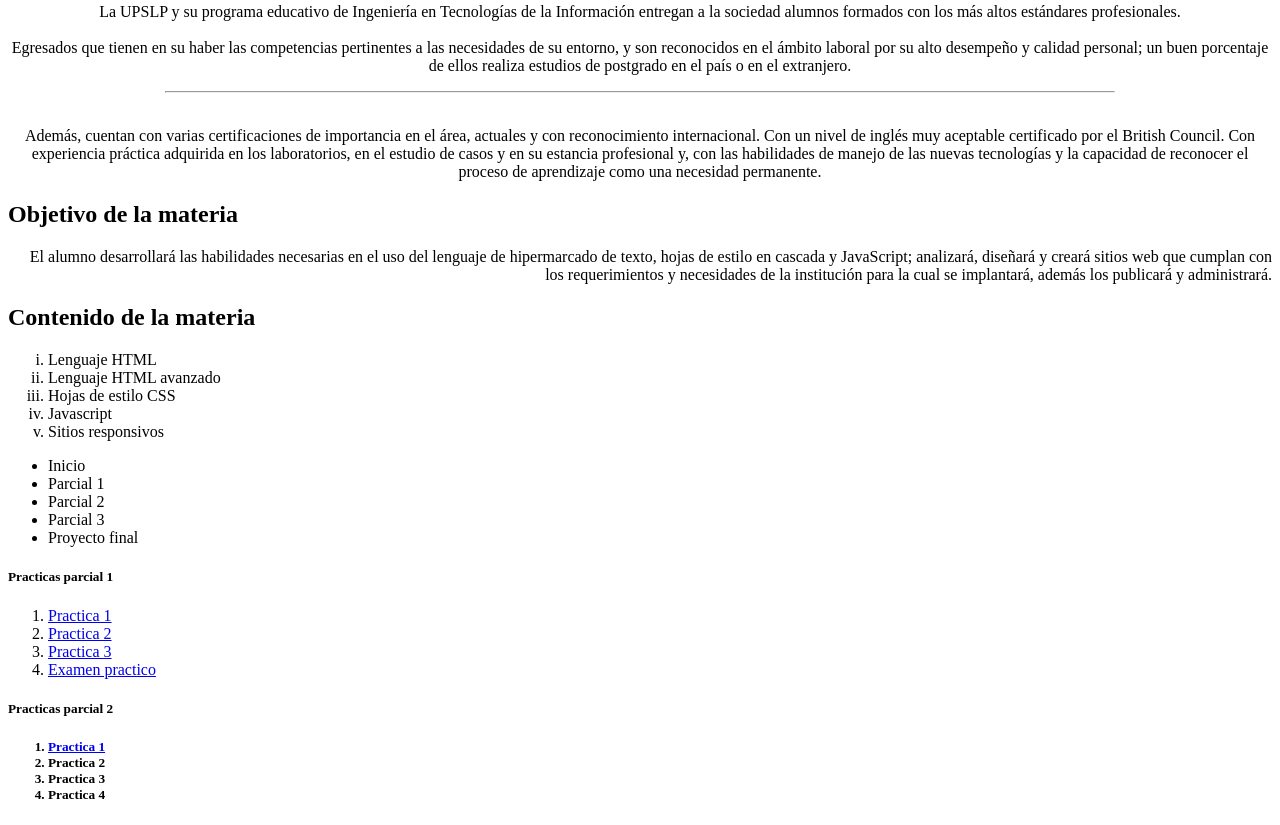
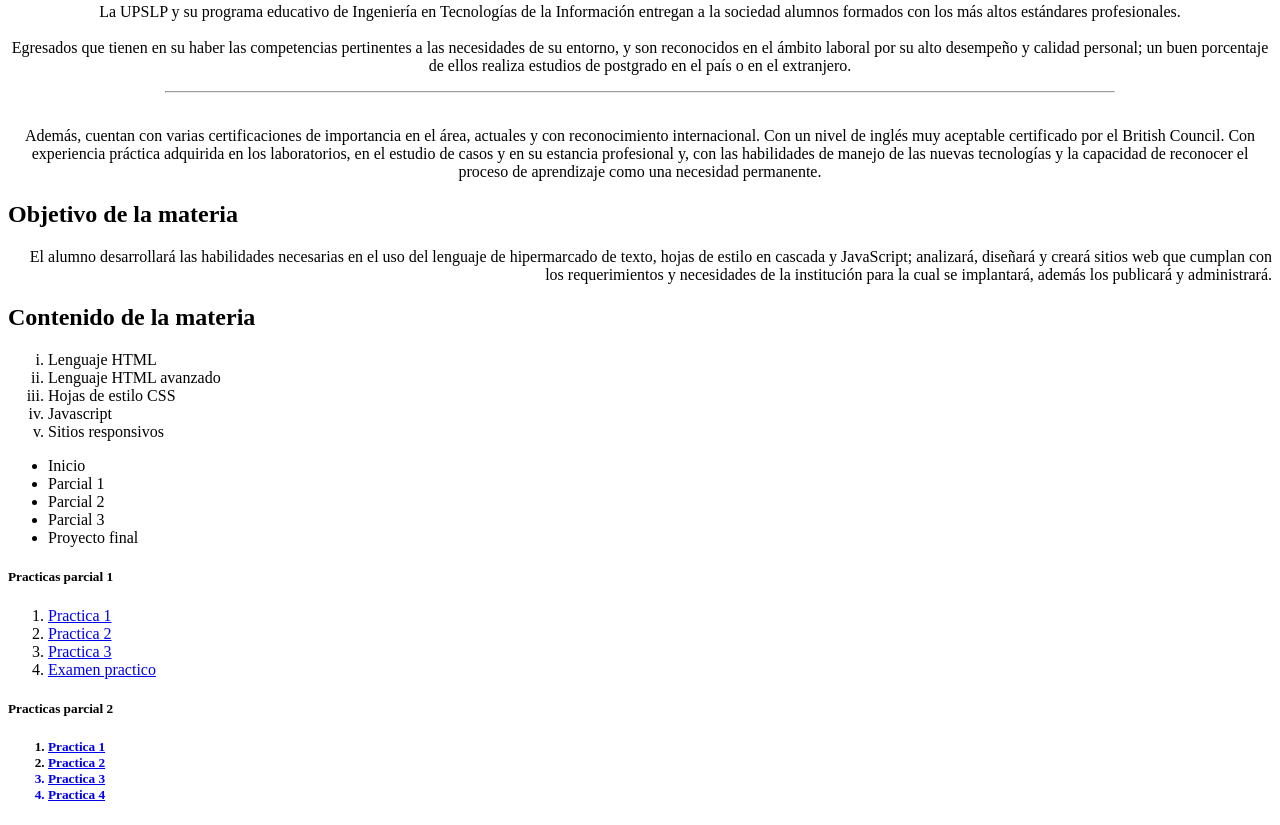
Before and after one commit to charlychuchus/portafolio, a plain HTML site: page index.html in a window 1280 px wide. Shown: the part 586-1411 px from the top of the page. Drawn offline with Linux system fonts and the light colour scheme.

Commit message:
Update index.html

```diff
--- a/index.html
+++ b/index.html
@@ -72,7 +72,7 @@
           <h5>Practicas parcial 2<h5>
               <ol>
                   <li><a href="formulario.html">Practica 1</a></li>
-                  <li>Practica 2</li>
+                  <li><a href="P2formularios.html">Practica 2</li>
                   <li>Practica 3</li>
                   <li>Practica 4</li>
              </ol>
```
